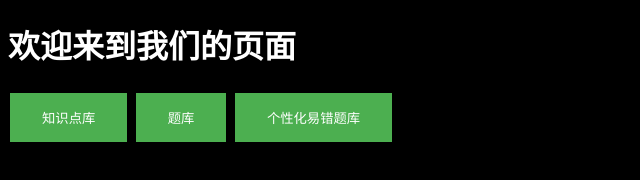
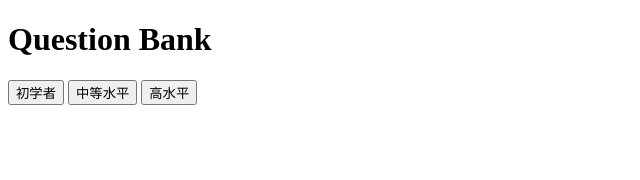
Before and after one commit to AlphaDestino/TW, a website: page index.html in a window 1280 px wide. Shown: the whole page, without its empty margins (0-640 px from the left). Drawn offline with Linux system fonts and the light colour scheme.

Commit message:
Updated index.html with a submenu for difficulty levels

```diff
--- a/index.html
+++ b/index.html
@@ -1,36 +1,26 @@
 <!DOCTYPE html>
-<html lang="zh">
+<html lang="en">
 <head>
     <meta charset="UTF-8">
     <meta name="viewport" content="width=device-width, initial-scale=1.0">
-    <title>Document</title>
-    <style>
-        body {
-            background-color: black;
-            color: white;
-            font-family: Arial, sans-serif;
-        }
-        .button {
-            background-color: #4CAF50; /* Green */
-            border: none;
-            color: white;
-            padding: 15px 32px;
-            text-align: center;
-            text-decoration: none;
-            display: inline-block;
-            margin: 4px 2px;
-            cursor: pointer;
-            transition: background-color 0.3s;
-        }
-        .button:hover {
-            background-color: #45a049;
-        }
-    </style>
+    <title>Question Bank</title>
 </head>
 <body>
-    <h1>欢迎来到我们的页面</h1>
-    <button class="button">知识点库</button>
-    <button class="button">题库</button>
-    <button class="button">个性化易错题库</button>
+    <h1>Question Bank</h1>
+    <div>
+        <button onclick="showDifficulty('初学者')">初学者</button>
+        <button onclick="showDifficulty('中等水平')">中等水平</button>
+        <button onclick="showDifficulty('高水平')">高水平</button>
+    </div>
+    <div id="difficultyMenu" style="display:none;">
+        <h2>Difficulty Level: <span id="selectedDifficulty"></span></h2>
+        <p>Questions will be displayed here based on the chosen difficulty.</p>
+    </div>
+    <script>
+        function showDifficulty(level) {
+            document.getElementById('selectedDifficulty').innerText = level;
+            document.getElementById('difficultyMenu').style.display = 'block';
+        }
+    </script>
 </body>
 </html>
```
